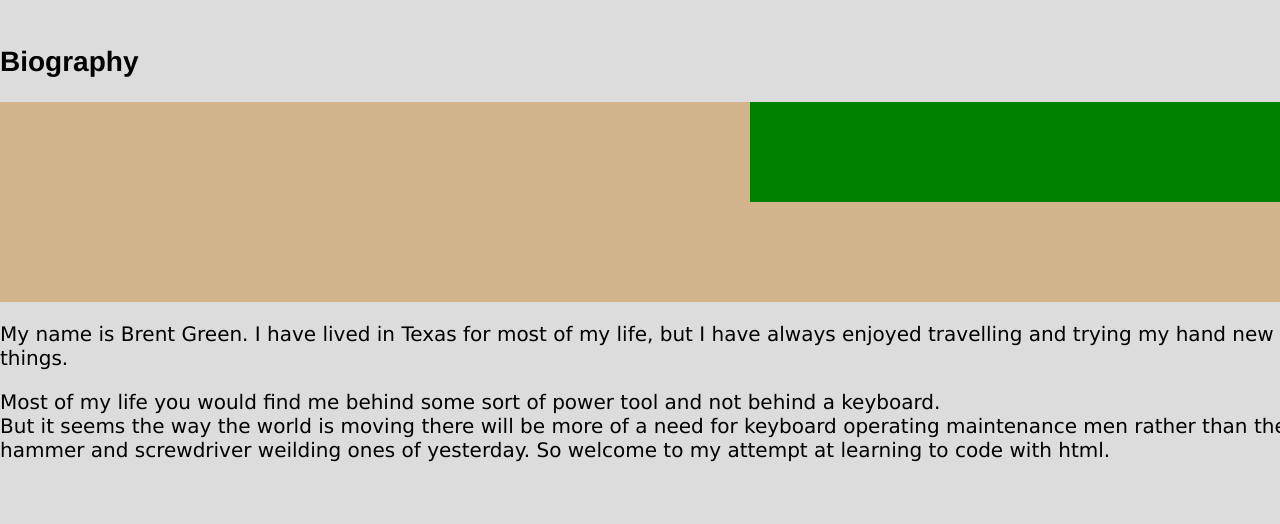
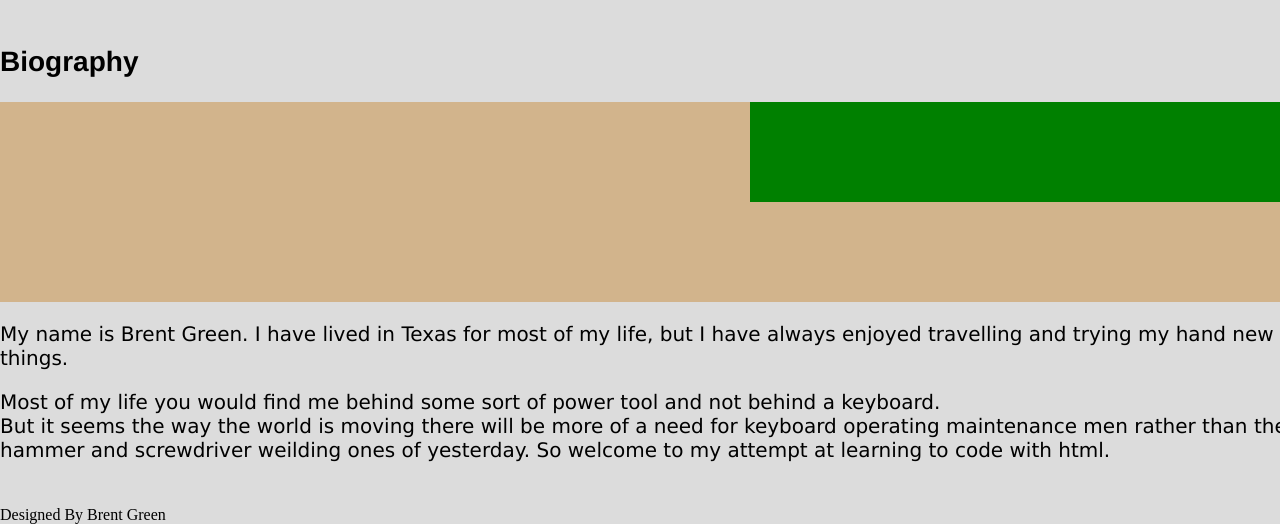
Before and after one commit to WBGreen1994/html-practice, a plain HTML site: page index.html in a window 1280 px wide. Shown: the part 292-816 px from the top of the page. Drawn offline with Linux system fonts and the light colour scheme.

Commit message:
Create Footer on index page

```diff
--- a/index.html
+++ b/index.html
@@ -43,4 +43,7 @@ But it seems the way the world is moving there will be more of a need for keyboa
 hammer and screwdriver weilding ones of yesterday. So welcome to my attempt at learning to code with html.
         </pre>
     </body>
+    <footer>
+        Designed By Brent Green
+    </footer>
 </html>
```
